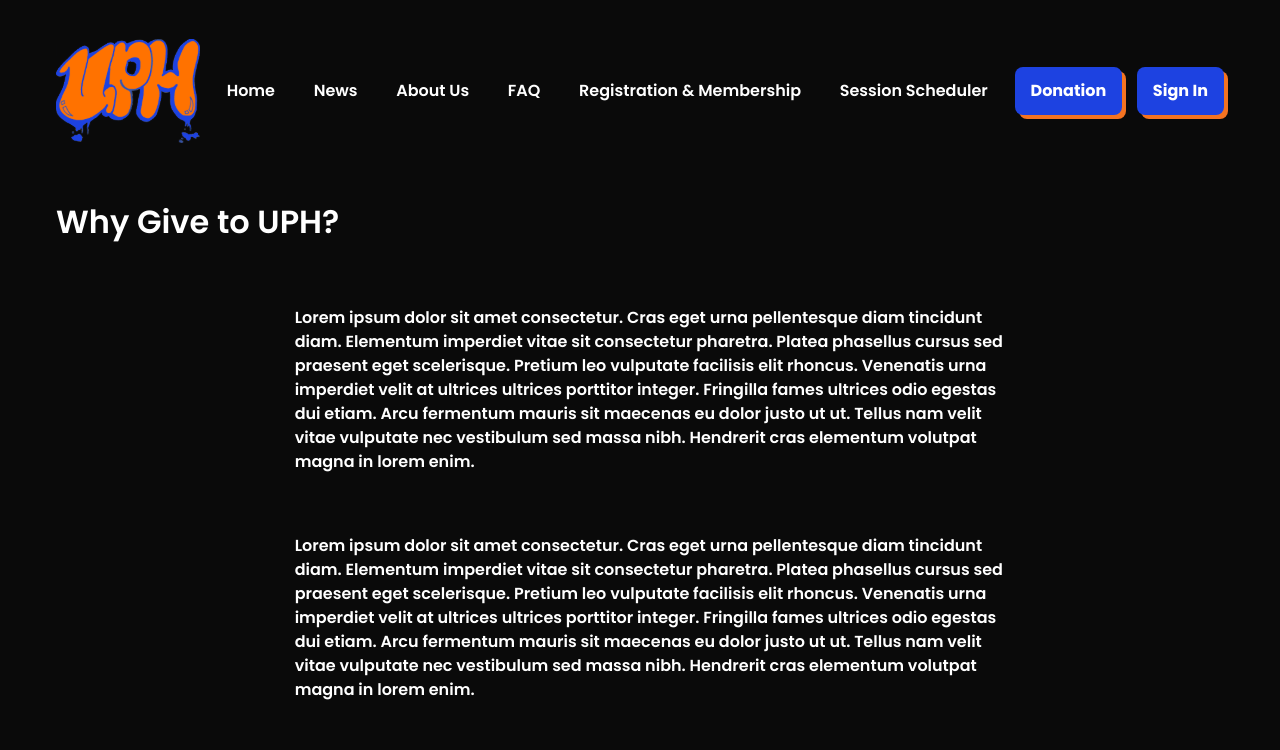
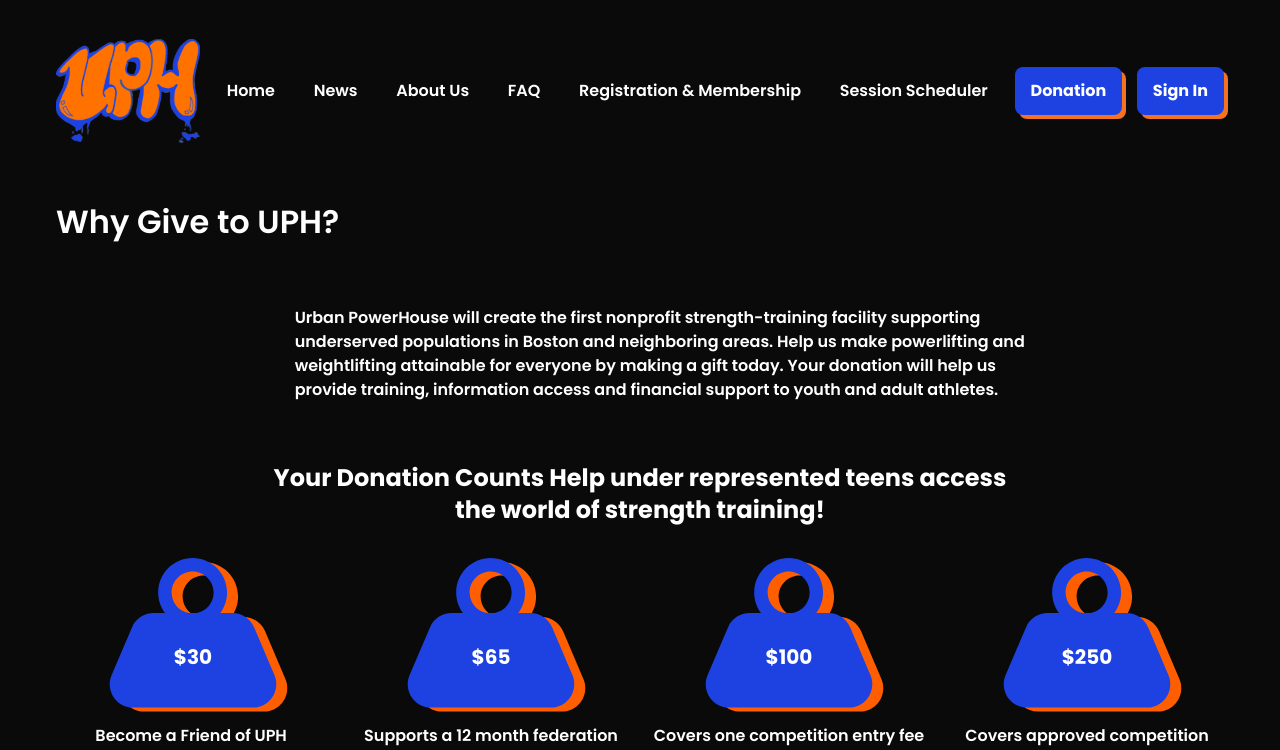
Before and after one commit to Artists-for-Humanity/urban-powerhouse, a Next.js app: page /Donation in a window 1280 px wide. Shown: the top 750 px of the page. Built offline with nearby package versions, Linux system fonts and the light colour scheme.

Commit message:
Replaced donation text

```diff
--- a/pages/Donation.tsx
+++ b/pages/Donation.tsx
@@ -18,8 +18,7 @@ export default function Donation() {
             <Navigation/>
               <Container>
                 <h1 className="text-[32px] font-semibold col-span-full ">Why Give to UPH?</h1>
-                <TextBlock text="Lorem ipsum dolor sit amet consectetur. Cras eget urna pellentesque diam tincidunt diam. Elementum imperdiet vitae sit consectetur pharetra. Platea phasellus cursus sed praesent eget scelerisque. Pretium leo vulputate facilisis elit rhoncus. Venenatis urna imperdiet velit at ultrices ultrices porttitor integer. Fringilla fames ultrices odio egestas dui etiam. Arcu fermentum mauris sit maecenas eu dolor justo ut ut. Tellus nam velit vitae vulputate nec vestibulum sed massa nibh. Hendrerit cras elementum volutpat magna in lorem enim." />
-                <TextBlock text="Lorem ipsum dolor sit amet consectetur. Cras eget urna pellentesque diam tincidunt diam. Elementum imperdiet vitae sit consectetur pharetra. Platea phasellus cursus sed praesent eget scelerisque. Pretium leo vulputate facilisis elit rhoncus. Venenatis urna imperdiet velit at ultrices ultrices porttitor integer. Fringilla fames ultrices odio egestas dui etiam. Arcu fermentum mauris sit maecenas eu dolor justo ut ut. Tellus nam velit vitae vulputate nec vestibulum sed massa nibh. Hendrerit cras elementum volutpat magna in lorem enim." />
+                <TextBlock text="Urban PowerHouse will create the first nonprofit strength-training facility supporting underserved populations in Boston and neighboring areas. Help us make powerlifting and weightlifting attainable for everyone by making a gift today. Your donation will help us provide training, information access and financial support to youth and adult athletes." />
                 <DonationWeight
                     title="Your Donation Counts Help under represented teens access the world of strength training!"
                     donations={[
```
